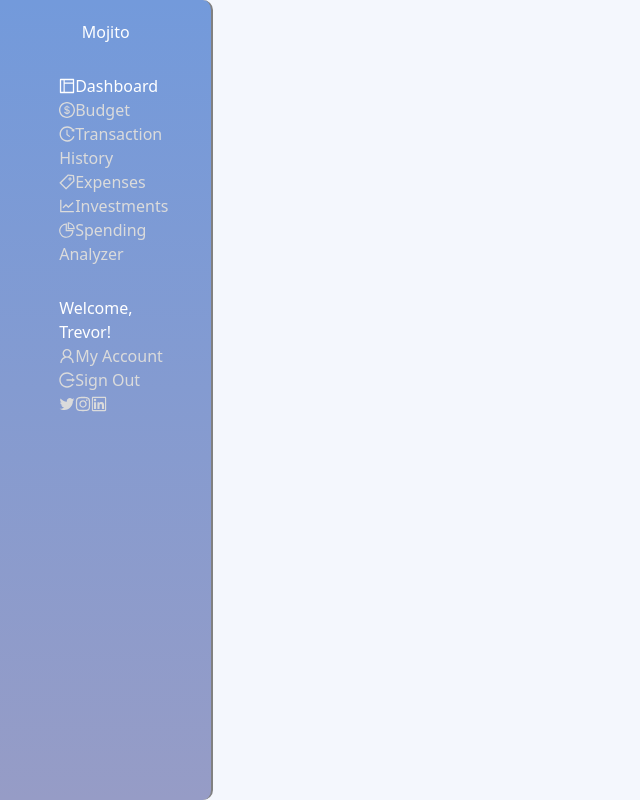
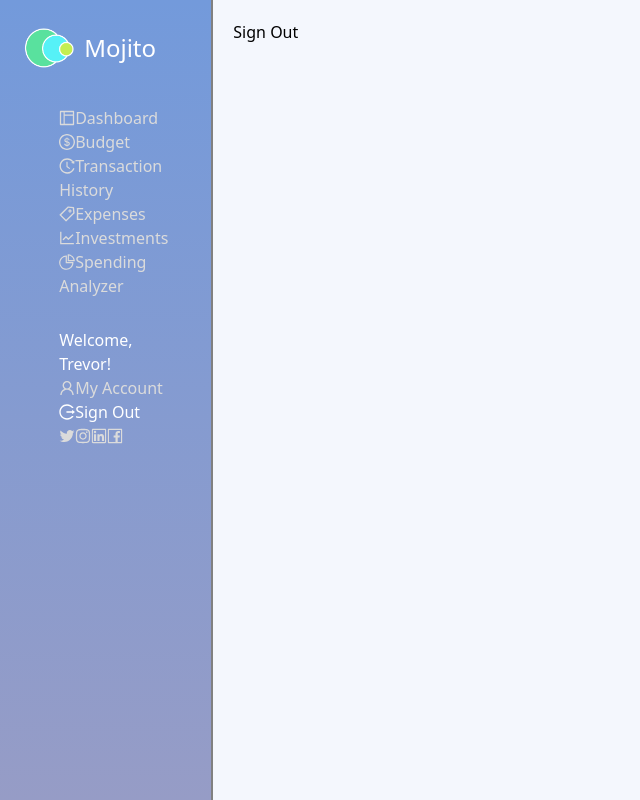
Before and after one commit to Trevor-Fagan/Mojito, a React (Create React App) app in the folder client/: page /sign_out in a window 1280 px wide. Shown: the whole page, without its empty margins (0-640 px from the left). Built offline with nearby package versions, Linux system fonts and the light colour scheme.

Commit message:
Finalized front end routing and added more sidebar styling

```diff
--- a/client/src/App.js
+++ b/client/src/App.js
@@ -6,6 +6,8 @@ import Expenses from '../src/pages/Expenses';
 import Investments from '../src/pages/Investments';
 import TransactionHistory from '../src/pages/TransactionHistory';
 import SpendingAnalyzer from '../src/pages/SpendingAnalyzer';
+import Account from '../src/pages/Account';
+import SignOut from '../src/pages/SignOut';
 import { BrowserRouter as Router, Switch, Route } from 'react-router-dom';
 
 function App() {
@@ -20,6 +22,8 @@ function App() {
             <Route path='/expenses' component={Expenses} />
             <Route path='/investments' component={Investments} />
             <Route path='/spending_analyzer' component={SpendingAnalyzer} />
+            <Route path='/my_account' component={Account}></Route>
+            <Route path='/sign_out' component={SignOut}></Route>
           </Switch>
         </div>
     </Router>
--- a/client/src/components/Sidebar.js
+++ b/client/src/components/Sidebar.js
@@ -1,33 +1,34 @@
 import React from 'react';
-import { Link } from 'react-router-dom';
+import { Link, NavLink } from 'react-router-dom';
 import '../styles/Sidebar.css';
 import { LayoutOutlined, DollarOutlined, HistoryOutlined, TagOutlined, LineChartOutlined, PieChartOutlined,
   TwitterOutlined, InstagramOutlined, LinkedinOutlined, FacebookOutlined,
   UserOutlined, LogoutOutlined } from '@ant-design/icons';
+import Logo from '../images/mojito_logo.PNG';
 
 const Sidebar = () => {
   return (<div className='w-1/6 h-screen sidebar'>
     <div className='logo selected'>
-      Mojito
+      <Link to='/'><img className='logo_img' src={Logo} /><h1 style={{display: 'inline-block', padding: '10px', fontSize: '24px'}}>Mojito</h1></Link>
     </div>
 
     <div className='nav_wrapper'>
       <div className='main_nav'>
         <ul>
-          <li><Link className='selected' to='/'><LayoutOutlined />Dashboard</Link></li>
-          <li><Link to='/budget'><DollarOutlined />Budget</Link></li>
-          <li><Link to='/transaction_history'><HistoryOutlined />Transaction History</Link></li>
-          <li><Link to='/expenses'><TagOutlined />Expenses</Link></li>
-          <li><Link to='/investments'><LineChartOutlined />Investments</Link></li>
-          <li><Link to='/spending_analyzer'><PieChartOutlined />Spending Analyzer</Link></li>
+          <li><NavLink activeStyle={{color: '#FFF'}} exact to='/'><LayoutOutlined />Dashboard</NavLink></li>
+          <li><NavLink activeStyle={{color: '#FFF'}} to='/budget'><DollarOutlined />Budget</NavLink></li>
+          <li><NavLink activeStyle={{color: '#FFF'}} to='/transaction_history'><HistoryOutlined />Transaction History</NavLink></li>
+          <li><NavLink activeStyle={{color: '#FFF'}} to='/expenses'><TagOutlined />Expenses</NavLink></li>
+          <li><NavLink activeStyle={{color: '#FFF'}} to='/investments'><LineChartOutlined />Investments</NavLink></li>
+          <li><NavLink activeStyle={{color: '#FFF'}} to='/spending_analyzer'><PieChartOutlined />Spending Analyzer</NavLink></li>
         </ul>
       </div>
 
       <div className='account_info'>
         <p className='selected'>Welcome, Trevor!</p>
         <ul>
-          <li><Link to='/my_account'><UserOutlined />My Account</Link></li>
-          <li><Link to='/sign_out'><LogoutOutlined />Sign Out</Link></li>
+          <li><NavLink activeStyle={{color: '#FFF'}} to='/my_account'><UserOutlined />My Account</NavLink></li>
+          <li><NavLink activeStyle={{color: '#FFF'}} to='/sign_out'><LogoutOutlined />Sign Out</NavLink></li>
         </ul>
       </div>
 
@@ -35,6 +36,7 @@ const Sidebar = () => {
         <TwitterOutlined />
         <InstagramOutlined />
         <LinkedinOutlined />
+        <FacebookOutlined />
       </div>
     </div>
   </div>);
--- /dev/null
+++ b/client/src/pages/SignOut.js
@@ -0,0 +1,7 @@
+import React from 'react';
+
+const SignOut = () => {
+  return <div>Sign Out</div>;
+};
+
+export default SignOut;
--- a/client/src/styles/Sidebar.css
+++ b/client/src/styles/Sidebar.css
@@ -1,8 +1,6 @@
 .sidebar {
     float: left;
     border-right: 2px solid gray;
-    border-top-right-radius: 10px;
-    border-bottom-right-radius: 10px;
     background: rgb(150,156,198);
     background: linear-gradient(0deg, rgba(150,156,198,1) 0%, rgba(115,154,219,1) 100%);
     color: #DBDBDB;
@@ -12,9 +10,20 @@
 
 }
 
+.sidebar ul li {
+
+}
+
 .logo {
     text-align: center;
     margin-top: 20px;
+    margin-left: -10%;
+}
+
+.logo_img {
+    width: 50px;
+    display: inline-block;
+    margin-top: -10px;
 }
 
 .selected {
```
Also changed, not shown: client/src/images/mojito_logo.PNG (added), client/src/images/mojito_logo_transparent.png (added).
